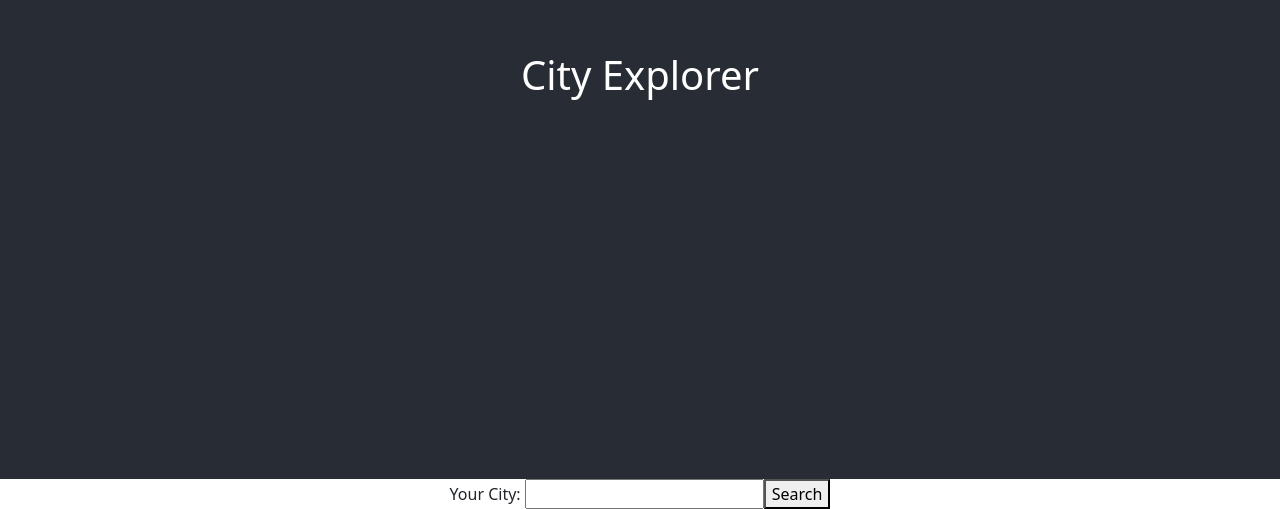
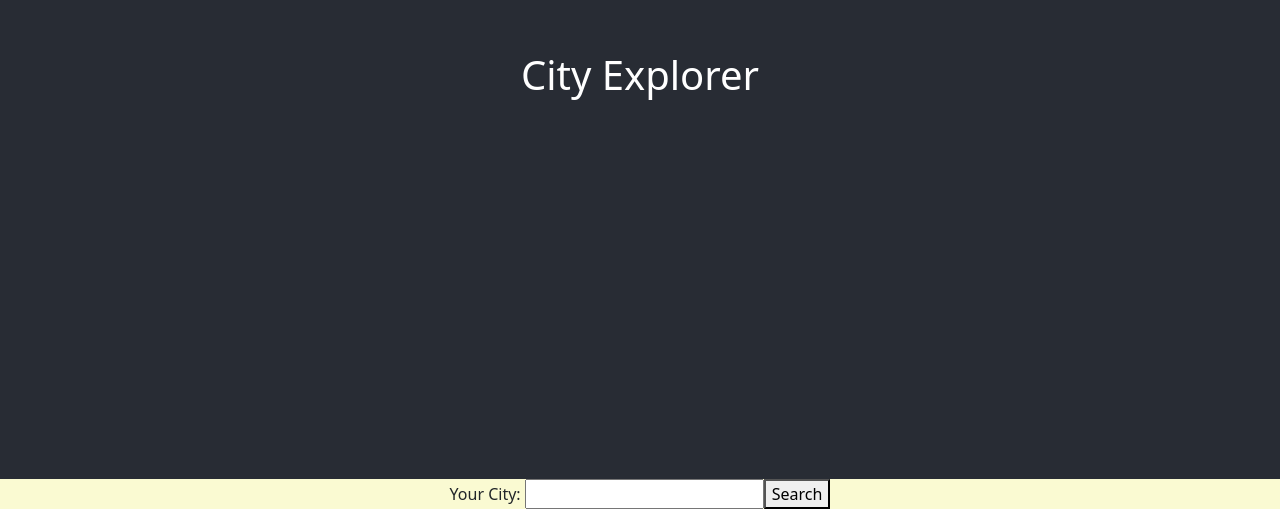
Before and after one commit to woodwardem/city-explorer, a React (Create React App) app: page / in a window 1280 px wide. Shown: the part 321-830 px from the top of the page. Built offline with nearby package versions, Linux system fonts and the light colour scheme.

Commit message:
completed step 3 of lab 6

```diff
--- a/src/App.css
+++ b/src/App.css
@@ -2,16 +2,7 @@
   text-align: center;
 }
 
-.App-logo {
-  height: 40vmin;
-  pointer-events: none;
-}
 
-@media (prefers-reduced-motion: no-preference) {
-  .App-logo {
-    animation: App-logo-spin infinite 20s linear;
-  }
-}
 
 .App-header {
   background-color: #282c34;
@@ -24,15 +15,14 @@
   color: white;
 }
 
-.App-link {
-  color: #61dafb;
+.form {
+  background-color: lightgoldenrodyellow;
 }
 
-@keyframes App-logo-spin {
-  from {
-    transform: rotate(0deg);
-  }
-  to {
-    transform: rotate(360deg);
-  }
+.container {
+  border: 2px solid black;
+  background: lightsteelblue;
 }
+.image {
+  border: 2px solid black;
+}
--- a/src/App.js
+++ b/src/App.js
@@ -3,6 +3,7 @@ import React from 'react';
 import './App.css';
 import axios from 'axios';
 import  Container from 'react-bootstrap/Container';
+import Image from 'react-bootstrap/Image';
 class App extends React.Component {
 
   constructor(props) {
@@ -39,16 +40,17 @@ class App extends React.Component {
         <header className="App-header">
           <h1>City Explorer</h1>
         </header>
-        <form onSubmit={this.getLocation}>
+        <form className= 'form' onSubmit={this.getLocation}>
 
           Your City: {" "}
           <input type="text" name="yourcity" onChange={this.handleChange} />
           <button type='submit'>Search</button>
         </form>
         {this.state.locationObj.display_name &&
-          <Container>
+          <Container className='container'>
             <h2>here is the map for {this.state.locationObj.display_name} </h2>
             <p>Lat/Lon: {this.state.locationObj.lat}, {this.state.locationObj.lon}</p>
+            <Image className='image' src={`https://maps.locationiq.com/v3/staticmap?key=${process.env.REACT_APP_LOCATIONIQ_KEY}&center=${this.state.locationObj.lat},${this.state.locationObj.lon}&zoom=12 `} alt={this.state.locationObj.display_name}/>
             </Container>
   }
     </div>
```
